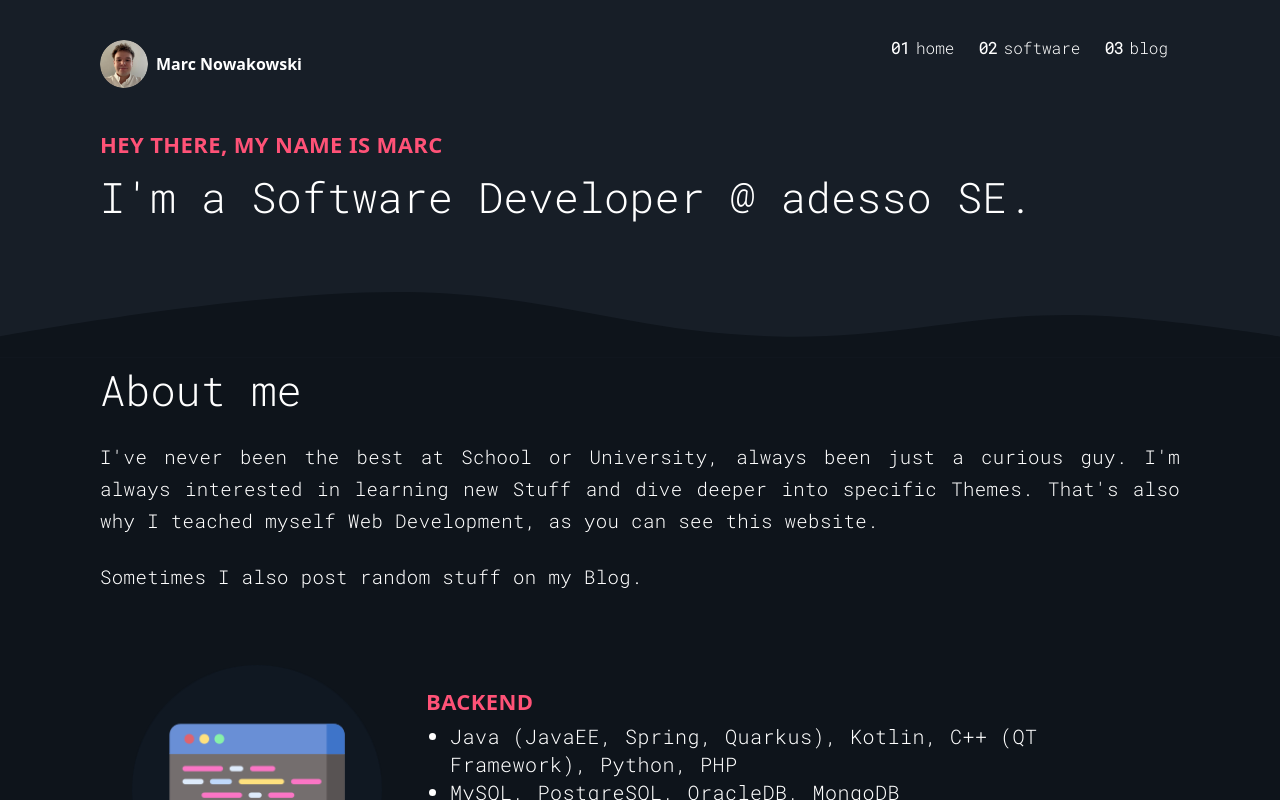
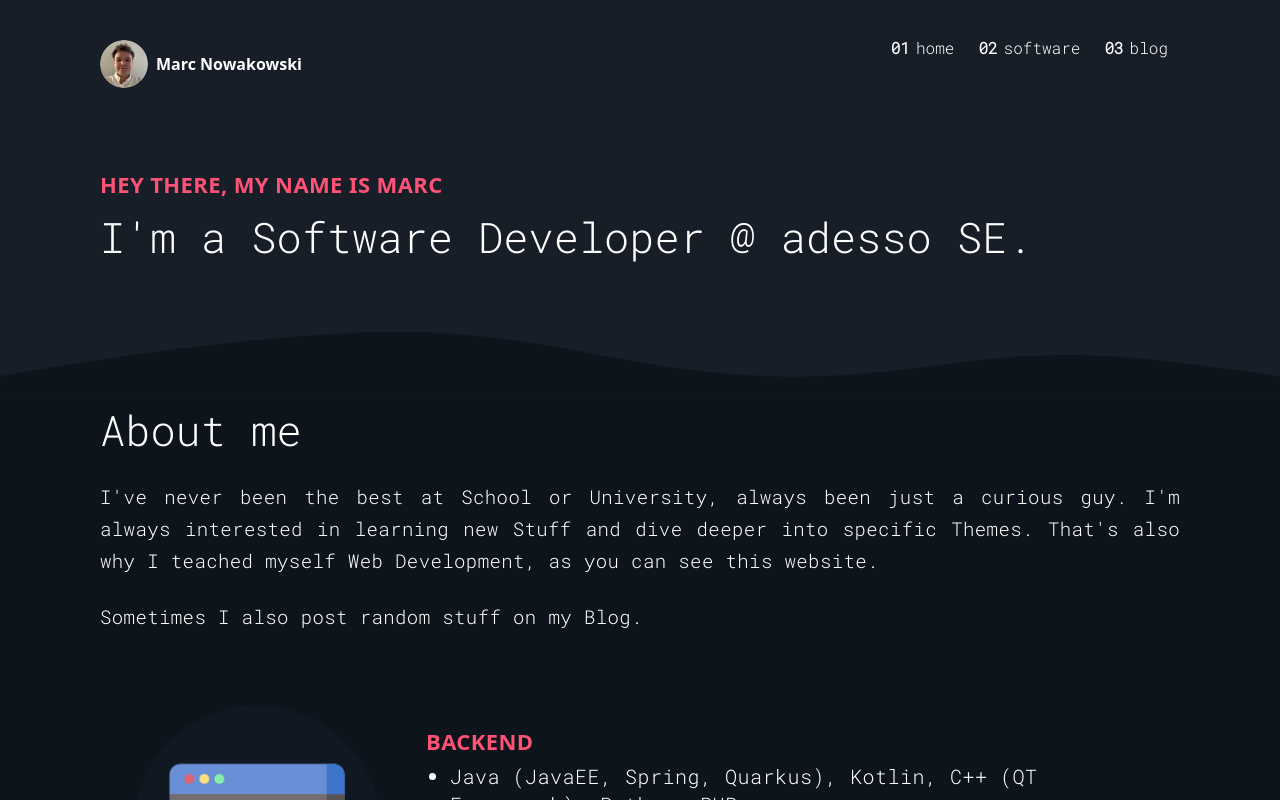
Before and after one commit to marcnow/Personal-Website, a React (Create React App) app: page / in a window 1280 px wide. Shown: the top 800 px of the page. Built offline with nearby package versions, Linux system fonts and the light colour scheme.

Commit message:
fix for landing div

```diff
--- a/src/components/landingpage/LandingDiv.jsx
+++ b/src/components/landingpage/LandingDiv.jsx
@@ -2,7 +2,7 @@ import React from 'react';
 
 export default function LandingDiv() {
   return (
-    <div className="pt-10">
+    <div className="pt-20">
       <div className="mb:p-3 lp:p-3">
         <h2>Hey there, my name is Marc</h2>
         <h1>I&apos;m a Software Developer @ adesso SE.</h1>
```
